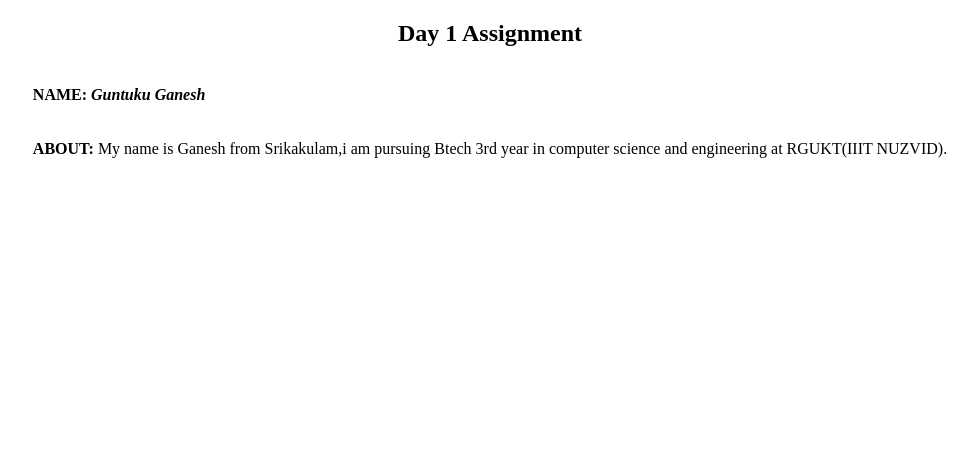
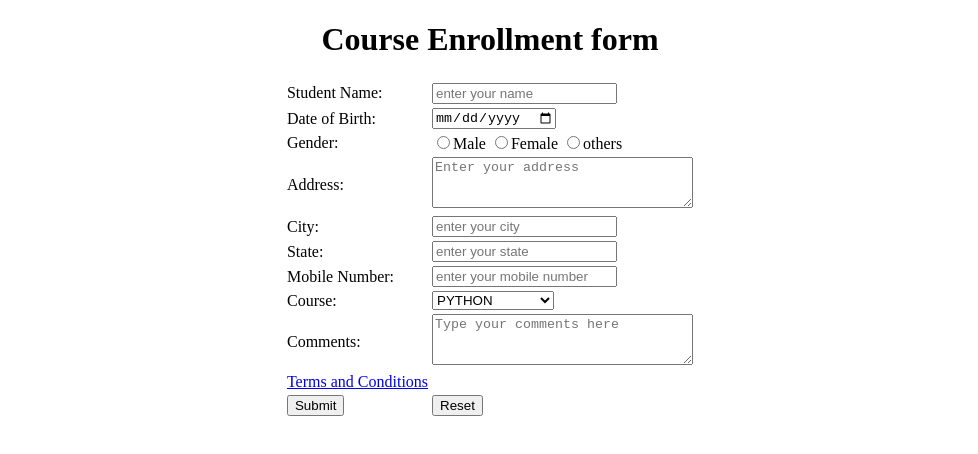
Before and after one commit to Ganeshs170220/Letsupgrade, a plain HTML site: page index.html in a window 1280 px wide. Shown: the whole page, without its empty margins (150-1128 px from the left). Drawn offline with Linux system fonts and the light colour scheme.

Commit message:
Day-2 assignment-2
course enrollment form

```diff
--- a/index.html
+++ b/index.html
@@ -5,27 +5,73 @@
     <meta charset="UTF-8">
     <meta http-equiv="X-UA-Compatible" content="IE=edge">
     <meta name="viewport" content="width=device-width, initial-scale=1.0">
-    <title>Assignment1</title>
+    <title>Course enrollment</title>
 </head>
-<!-- body starts here -->
 
 <body>
+
     <center>
-        <h2>Day 1 Assignment</h2>
+        <h1>Course Enrollment form</h1>
+        <form>
             <table>
                 <tr>
+                    <td><label for="studentname">Student Name:</label></td>
+                    <td><input type="text" id="studentname" name="studentname" placeholder="enter your name" /></td>
+                </tr>
+                <tr>
+                    <td><label for="dob">Date of Birth:</label></td>
+                    <td><input type="date" name="dob" id="dob" /></td>
+                </tr>
+                <tr>
                     <td>
-                    <p><b> NAME: <i> Guntuku Ganesh</i></b></p>
+                        <label for="Gender">Gender:</label>
+                    </td>
+                    <td>
+                        <input type="radio" name="gender" id="Gender" value="male">Male
+                        <input type="radio" name="gender" id="Gender" value="female">Female
+                        <input type="radio" name="gender" id="Gender" value="others">others
                     </td>
                 </tr>
                 <tr>
-                <td>
-                    <p> <b> ABOUT: </b> My name is Ganesh from Srikakulam,i am pursuing Btech 3rd year in computer science and engineering at RGUKT(IIIT NUZVID).</p>
-                </td>
+                    <td><label for="address">Address:</label></td>
+                    <td><textarea name="address" id="address" cols="30" rows="3" placeholder="Enter your address"></textarea></td>
+                </tr>
+                <tr>
+                    <td><label for="city">City:</label></td>
+                    <td><input type="text" name="city" placeholder="enter your city" id="city" /></td>
+                </tr>
+                <tr>
+                    <td><label for="state">State:</label></td>
+                    <td><input type="text" name="state" placeholder="enter your state" id="state" /></td>
+                </tr>
+                <tr>
+                    <td><label for="mobilenumber">Mobile Number:</label></td>
+                    <td><input type="text" name="mobilenumber" id="mobilenumber" placeholder="enter your mobile number"></td>
+                </tr>
+                <tr>
+                    <td><label for="course">Course:</label></td>
+                    <td><select name="course" id="course">
+                        <option value="Python">PYTHON</option>
+                        <option value="c">C</option>
+                        <option value="c++">C++</option>
+                        <option value="Html and css">HTML AND CSS</option>
+                        <option value="Dbms">DBMS</option>
+                    </select></td>
+                </tr>
+                <tr>
+                    <td><label for="comments">Comments:</label></td>
+                    <td><textarea name="comments" id="comments" cols="30" rows="3" placeholder="Type your comments here"></textarea></td>
+                </tr>
+                <tr>
+                    <td><a href="#">Terms and Conditions</a></td>
+                </tr>
+                <tr>
+                    <td><input type="submit" name="submit" id="submit"></td>
+                    <td><input type="reset" name="reset" id="reset"></td>
                 </tr>
             </table>
+        </form>
     </center>
 </body>
-<!-- body ends here -->
 
 </html>
```
Lines whose indentation alone changed are shown as unchanged.
